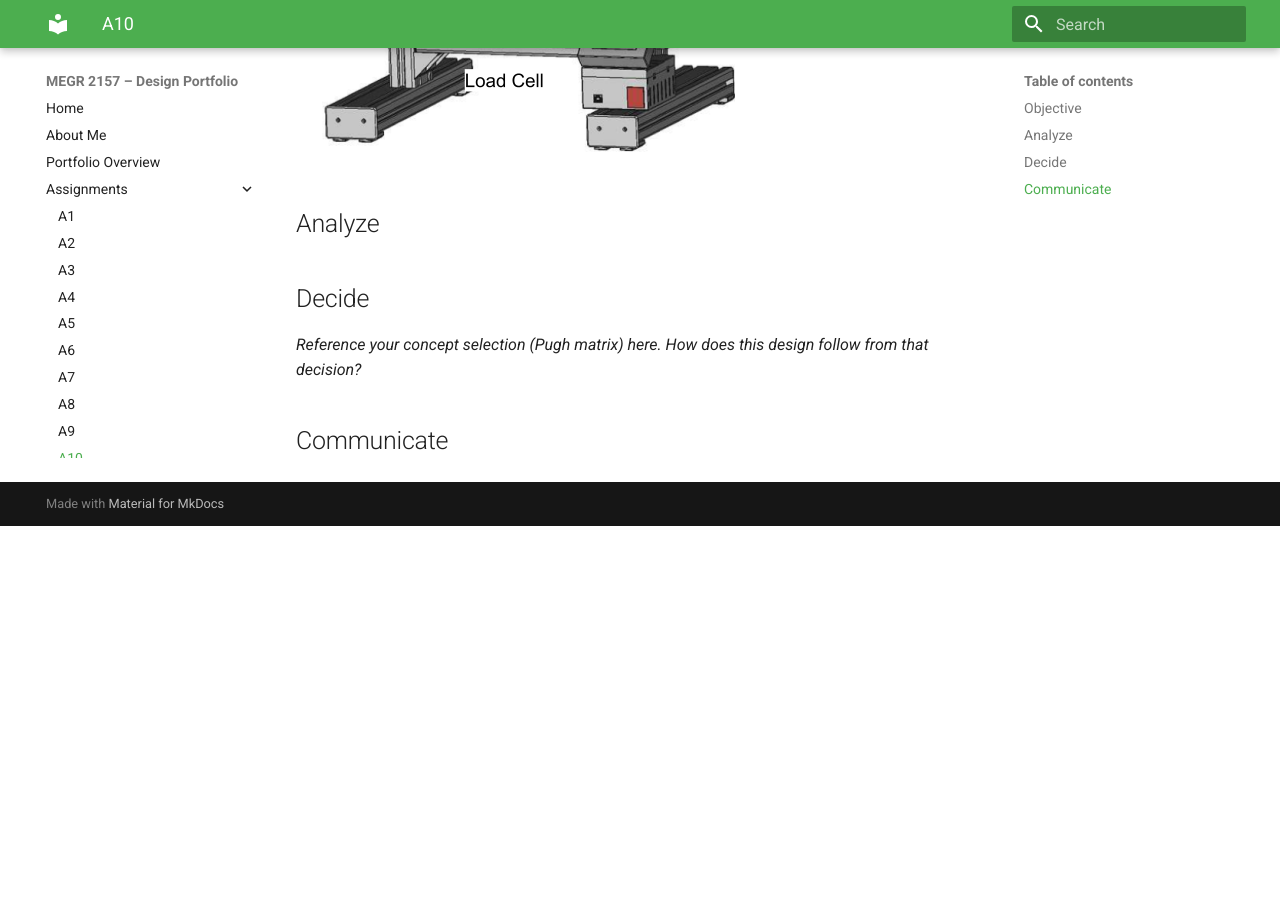
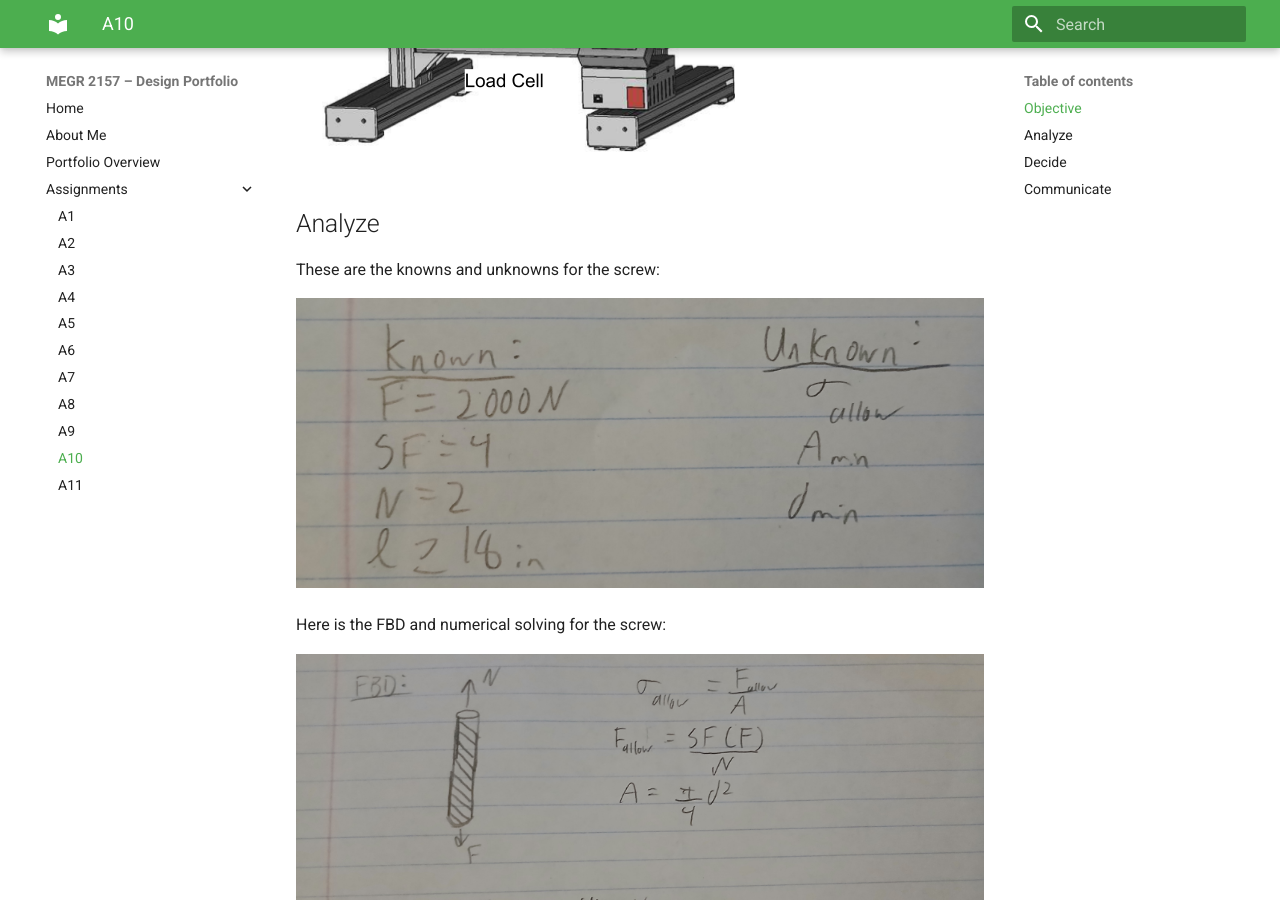
Before and after one commit to DillonK-spec/megr2157-portfolio, an MkDocs documentation site: the page built from docs/assignments/A10/index.md, in a window 1280 px wide and 900 px high, scrolled down 816 px. Built offline with MkDocs 1.6.1 and Material for MkDocs 9.7.7, drawn with Linux system fonts in a browser that asks for light colours; before the commit the page ends 1342 px from its top, so only the background shows below that.

Commit message:
Update index.md

```diff
--- a/docs/assignments/A10/index.md
+++ b/docs/assignments/A10/index.md
@@ -9,6 +9,13 @@ Below is the concept image given.
 
 ## Analyze
 
+These are the knowns and unknowns for the screw:
+
+![knowns](known.jpg)
+
+Here is the FBD and numerical solving for the screw:
+
+![FBD](FBD.jpg)
 
 
 ## Decide
```
